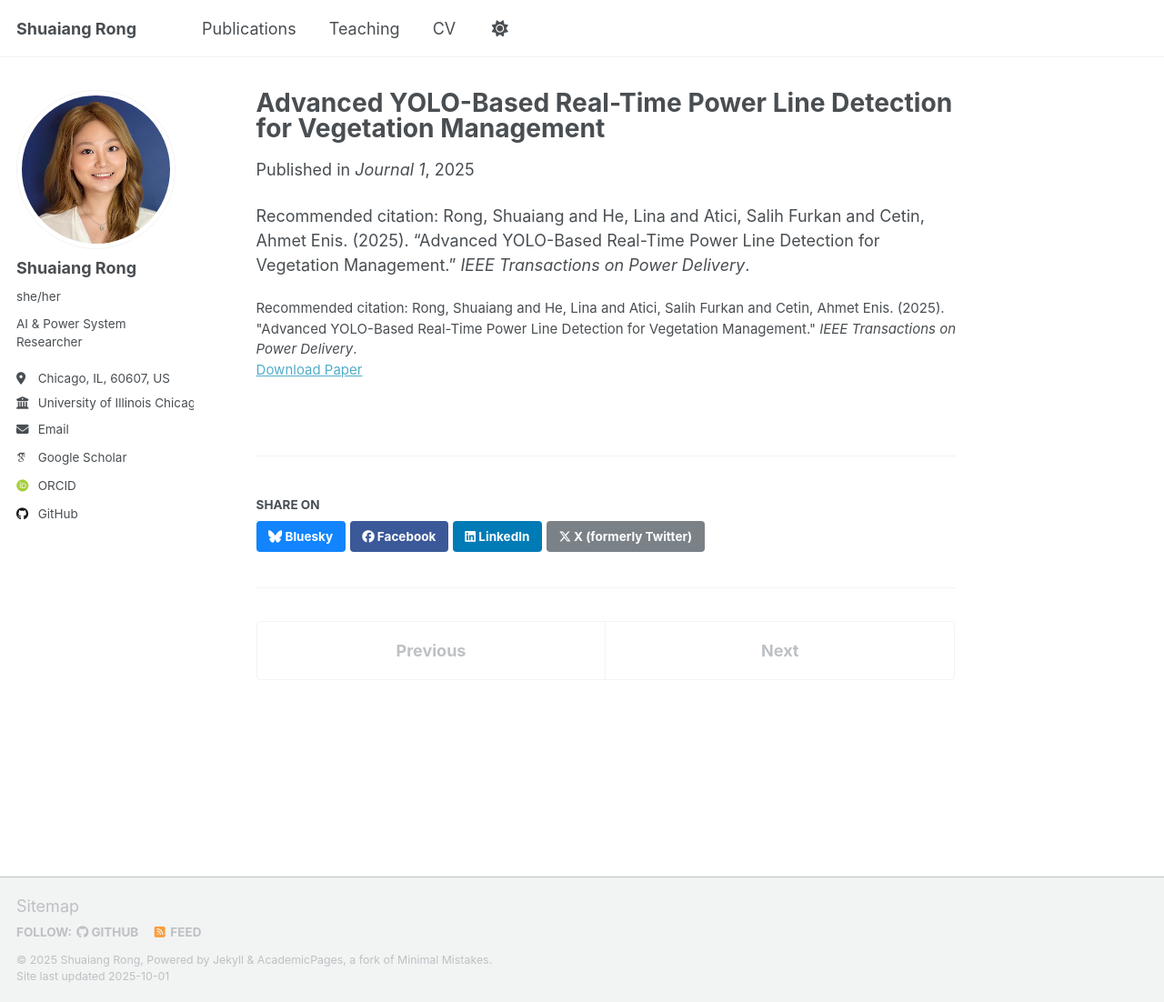
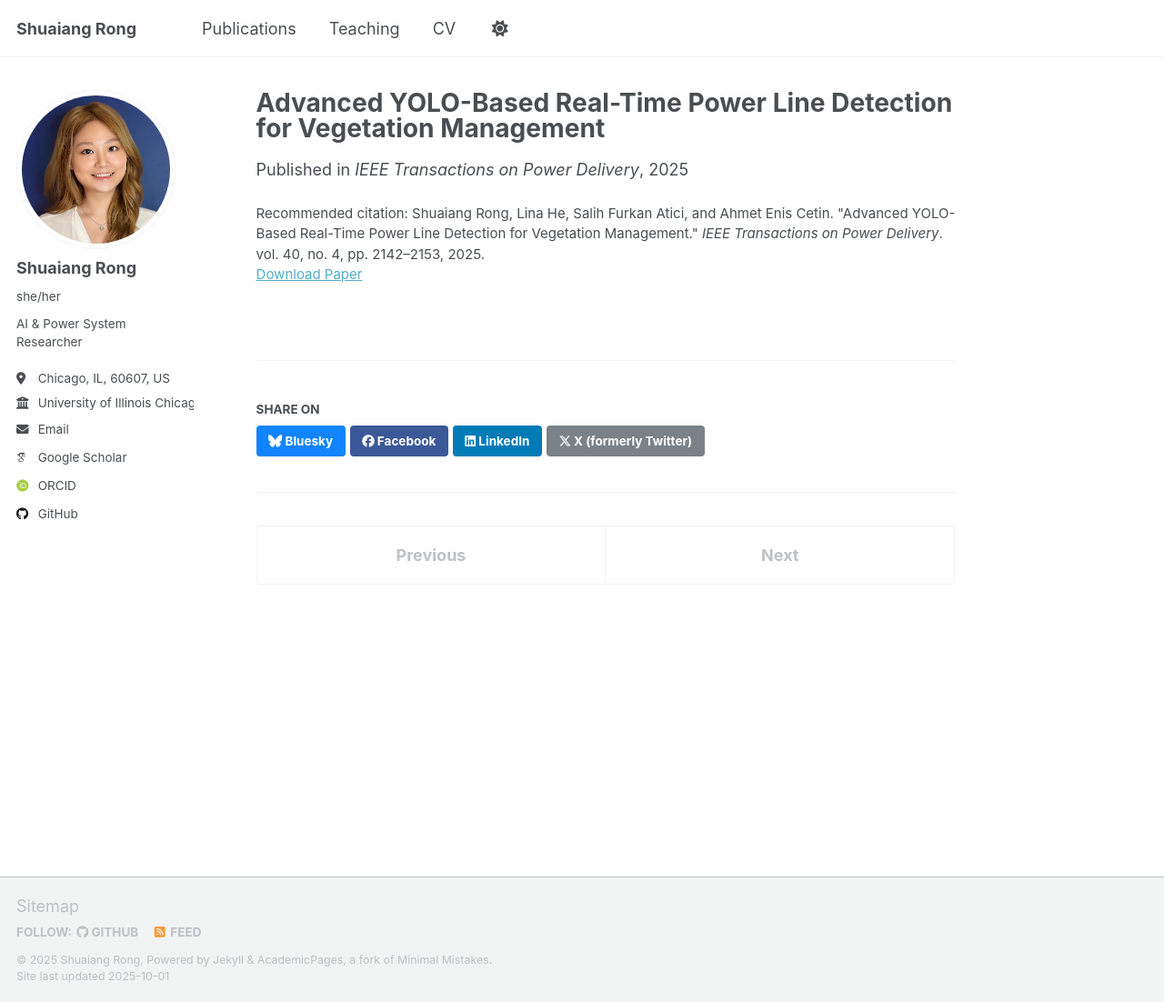
Before and after one commit to Jessica-hub/shuaiang-rong.github.io, a Jekyll site: the page built from _publications/2025-08-01-advanced-yolo-based-real-time-power-line-detection-for-vegetation-management.md, in a window 1280 px wide and 1102 px high. Shown: the whole window at 91% size. Built offline with Jekyll 4.4.1, drawn with Linux system fonts in a browser that asks for light colours; some web fonts are replaced; a script that is not in the unit is left out.

Commit message:
Update 2025-08-01-advanced-yolo-based-real-time-power-line-detection-for-vegetation-management.md

```diff
--- a/_publications/2025-08-01-advanced-yolo-based-real-time-power-line-detection-for-vegetation-management.md
+++ b/_publications/2025-08-01-advanced-yolo-based-real-time-power-line-detection-for-vegetation-management.md
@@ -1,12 +1,12 @@
 ---
 title: "Advanced YOLO-Based Real-Time Power Line Detection for Vegetation Management"
 collection: publications
+category: manuscripts
 permalink: /publication/2025-08-01-advanced-yolo-based-real-time-power-line-detection-for-vegetation-management
+excerpt:
 date: 2025-08-01
-venue: 'Journal 1'
+venue: 'IEEE Transactions on Power Delivery'
 paperurl: 'http://jessica-hub.github.io/files/paper1.pdf'
 bibtex_url: 'http://jessica-hub.github.io/files/pubs.bib'
-citation: 'Rong, Shuaiang and He, Lina and Atici, Salih Furkan and Cetin, Ahmet Enis. (2025). "Advanced YOLO-Based Real-Time Power Line Detection for Vegetation Management." <i>IEEE Transactions on Power Delivery</i>.'
+citation: 'Shuaiang Rong, Lina He, Salih Furkan Atici, and Ahmet Enis Cetin.  &quot;Advanced YOLO-Based Real-Time Power Line Detection for Vegetation Management.&quot; <i>IEEE Transactions on Power Delivery</i>. vol. 40, no. 4, pp. 2142–2153, 2025.'
 ---
-
-Recommended citation: Rong, Shuaiang and He, Lina and Atici, Salih Furkan and Cetin, Ahmet Enis. (2025). "Advanced YOLO-Based Real-Time Power Line Detection for Vegetation Management." <i>IEEE Transactions on Power Delivery</i>.
```
